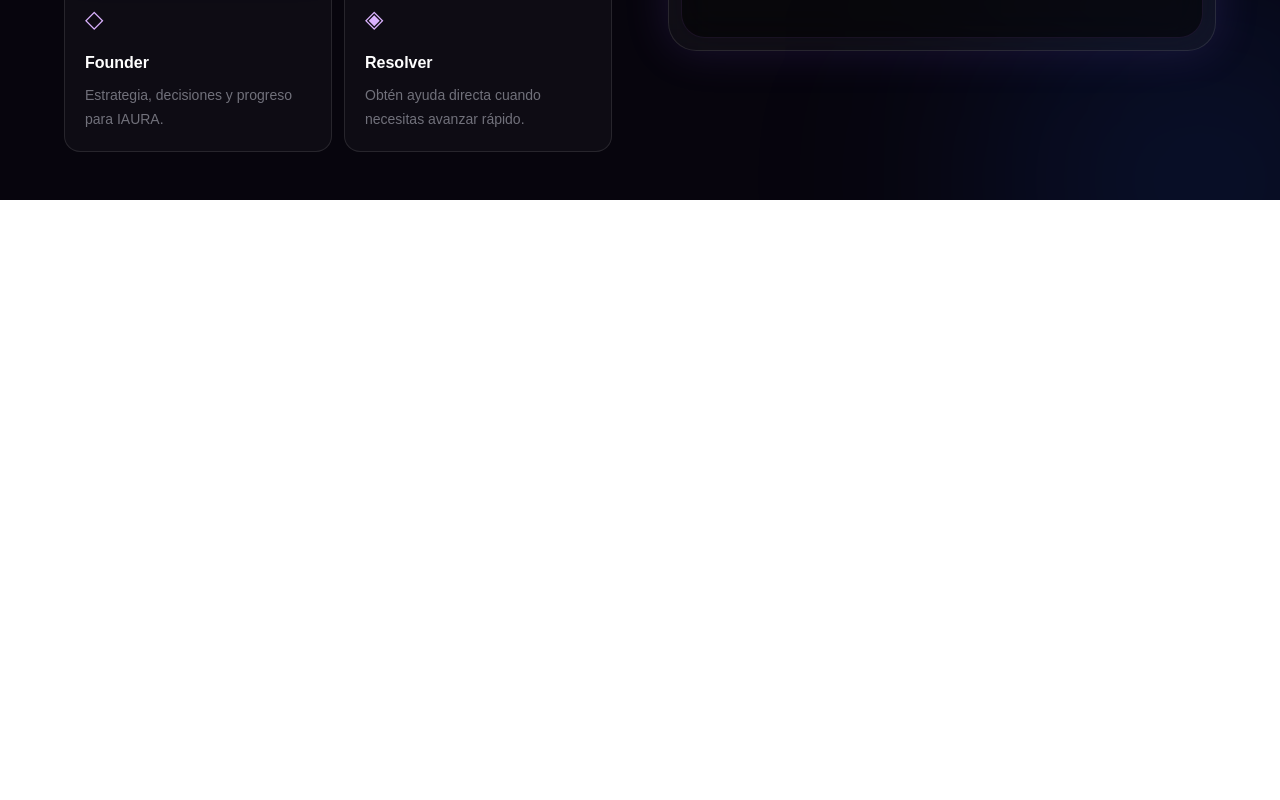
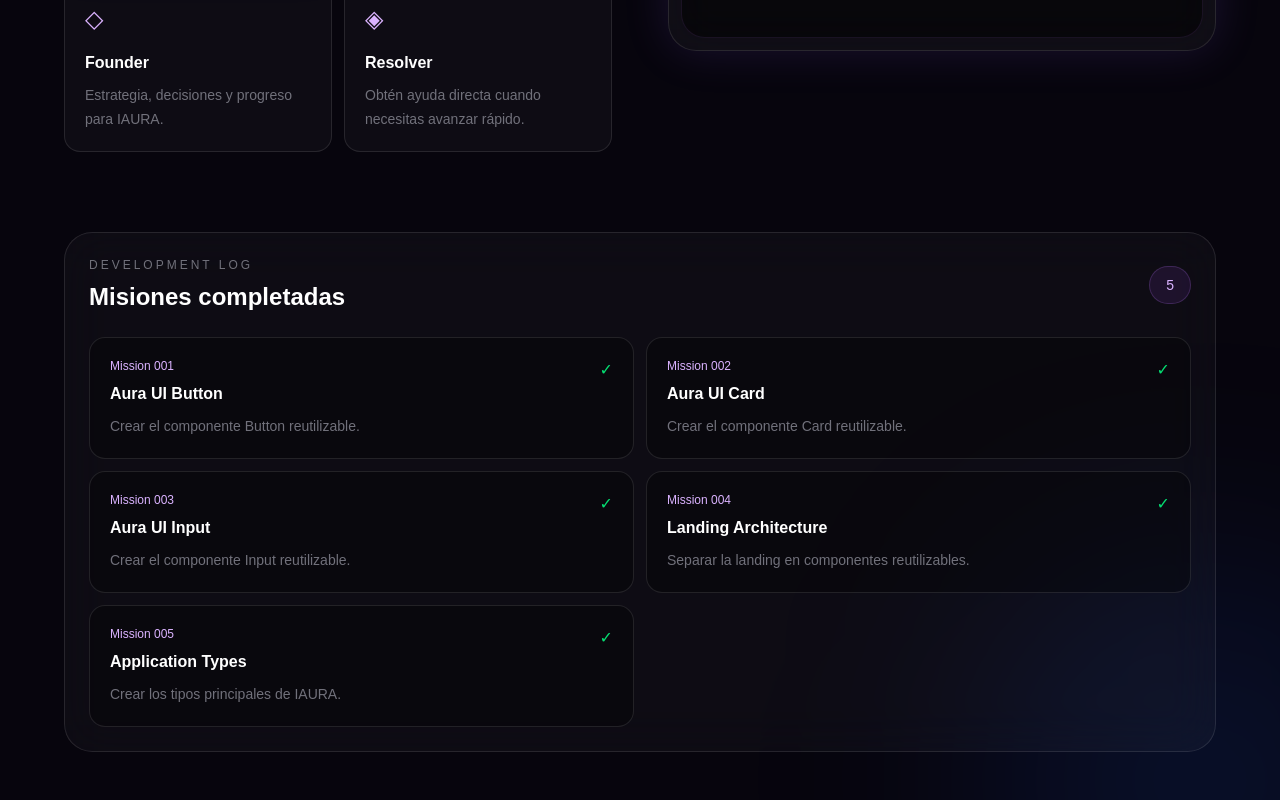
Before and after one commit to IAura-001/IAURA, a Next.js app: page / in a window 1280 px wide. Shown: the part 722-1522 px from the top of the page. Before the commit the page ends 922 px from the top, so only its background shows below. Built offline with nearby package versions, Linux system fonts and the light colour scheme.

Commit message:
Mission 008 - Render missions from data

```diff
--- a/app/page.tsx
+++ b/app/page.tsx
@@ -1,15 +1,15 @@
 "use client";
-
+import { MISSIONS } from "@/constants/missions";
 import { useState } from "react";
 import { APP_NAME, APP_TAGLINE } from "@/constants/app";
 import { theme } from "@/config/theme";
-import type { Mode } from "@/types/app";
 import AssistantCard from "@/components/sections/AssistantCard";
 import Hero from "@/components/sections/Hero";
 import ModeSelector from "@/components/sections/ModeSelector";
 import Navbar from "@/components/sections/Navbar";
+import type { AppMode } from "@/types/app";
 
-const modes = [
+const modes: AppMode[] = [
   {
     id: "learn",
     name: "Aprender",
@@ -40,7 +40,14 @@ export default function Home() {
   const [selectedMode, setSelectedMode] = useState("learn");
 
   const activeMode =
+
     modes.find((mode) => mode.id === selectedMode) ?? modes[0];
+
+    const completedMissions = MISSIONS.filter(
+  (mission) => mission.completed
+);
+
+
 
   return (
     <main
@@ -67,7 +74,52 @@ export default function Home() {
         <AssistantCard
           modeName={activeMode.name}
           modeIcon={activeMode.icon}
-        />
+        /><div className="lg:col-span-2">
+  <div className="mt-6 rounded-[28px] border border-white/10 bg-white/[0.03] p-6 backdrop-blur-xl">
+    <div className="flex items-center justify-between">
+      <div>
+        <p className="text-xs tracking-[0.25em] text-zinc-500">
+          DEVELOPMENT LOG
+        </p>
+
+        <h2 className="mt-2 text-2xl font-semibold">
+          Misiones completadas
+        </h2>
+      </div>
+
+      <span className="rounded-full border border-purple-400/20 bg-purple-500/10 px-4 py-2 text-sm text-purple-300">
+        {completedMissions.length}
+      </span>
+    </div>
+
+    <div className="mt-6 grid gap-3 md:grid-cols-2">
+      {completedMissions.map((mission) => (
+        <div
+          key={mission.id}
+          className="rounded-2xl border border-white/10 bg-black/30 p-5"
+        >
+          <div className="flex items-start justify-between gap-4">
+            <div>
+              <p className="text-xs font-medium text-purple-300">
+                Mission {mission.id}
+              </p>
+
+              <h3 className="mt-2 font-semibold text-white">
+                {mission.title}
+              </h3>
+
+              <p className="mt-2 text-sm leading-6 text-zinc-500">
+                {mission.description}
+              </p>
+            </div>
+
+            <span className="text-green-400">✓</span>
+          </div>
+        </div>
+      ))}
+    </div>
+  </div>
+</div>
       </section>
     </main>
   );
--- a/constants/missions.ts
+++ b/constants/missions.ts
@@ -7,4 +7,28 @@ export const MISSIONS: Mission[] = [
     description: "Crear el componente Button reutilizable.",
     completed: true,
   },
+  {
+    id: "002",
+    title: "Aura UI Card",
+    description: "Crear el componente Card reutilizable.",
+    completed: true,
+  },
+  {
+    id: "003",
+    title: "Aura UI Input",
+    description: "Crear el componente Input reutilizable.",
+    completed: true,
+  },
+  {
+    id: "004",
+    title: "Landing Architecture",
+    description: "Separar la landing en componentes reutilizables.",
+    completed: true,
+  },
+  {
+    id: "005",
+    title: "Application Types",
+    description: "Crear los tipos principales de IAURA.",
+    completed: true,
+  },
 ];
```
